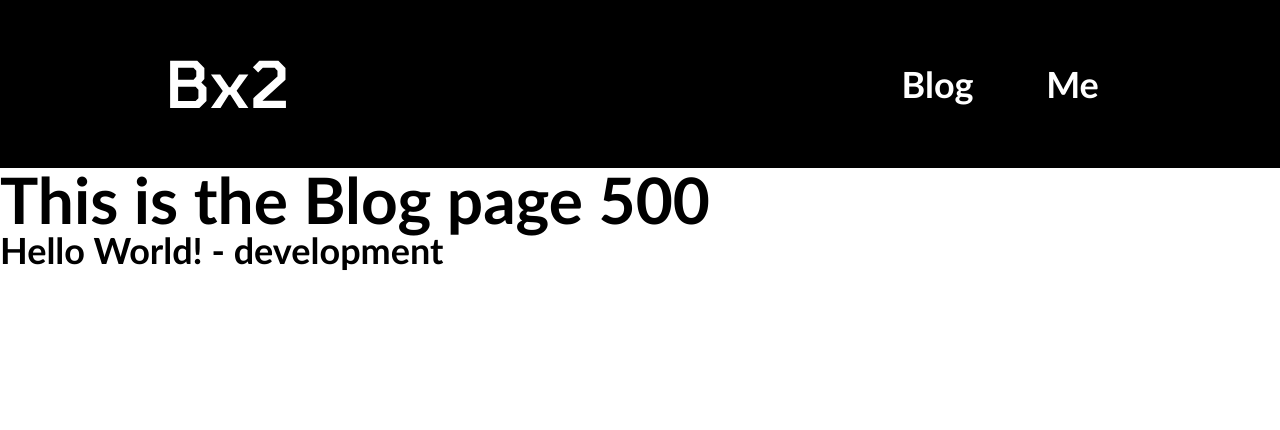
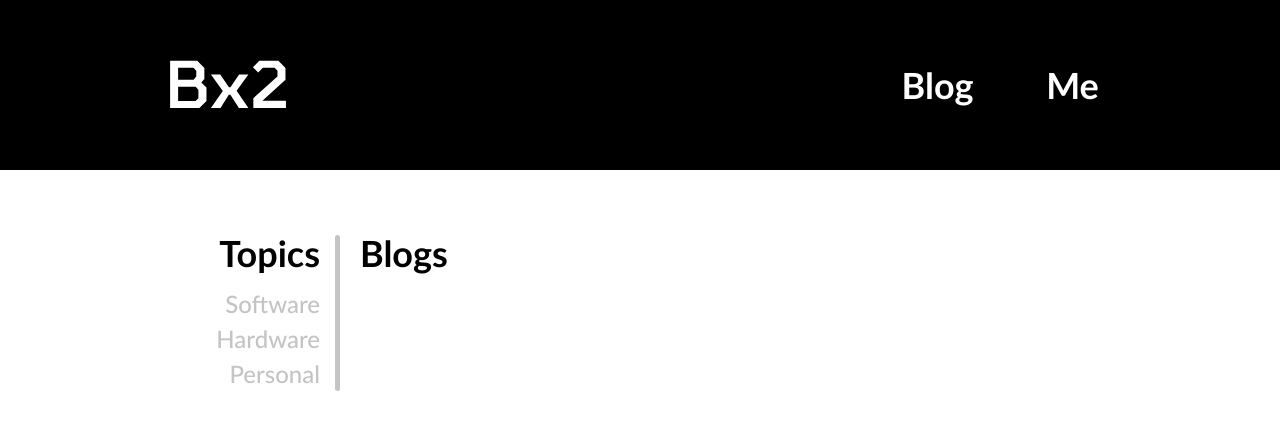
Before and after one commit to BenasB/benasb.github.io, a React app: page / in a window 1280 px wide. Shown: the top 430 px of the page. Built offline with nearby package versions, Linux system fonts and the light colour scheme.

Commit message:
Added topicList and blogList components

```diff
--- /dev/null
+++ b/src/components/blogList/blogList.module.scss
@@ -0,0 +1,33 @@
+@use 'styles/partials/_variables';
+
+.container {
+  max-width: 1000px;
+  margin: 0 auto;
+  display: flex;
+}
+
+.content {
+  width: 100%;
+}
+
+.sidePanel {
+  min-width: 200px;
+  position: relative;
+  text-align: right;
+  padding-right: 5px + 15px;
+  margin-right: 20px;
+}
+
+.sidePanelTitle {
+  margin-bottom: 15px;
+}
+
+.pipeDecoration {
+  width: 5px;
+  height: 100%;
+  border-radius: 20px;
+  background-color: variables.$inactive-color;
+  position: absolute;
+  right: 0;
+  top: 0;
+}
--- /dev/null
+++ b/src/components/blogList/blogList.tsx
@@ -0,0 +1,19 @@
+import style from './blogList.module.scss';
+import TopicList from 'components/topicList/topicList';
+
+const BlogList: React.FC = () => {
+  return (
+    <div className={style.container}>
+      <div className={style.sidePanel}>
+        <h2 className={style.sidePanelTitle}>Topics</h2>
+        <TopicList />
+        <div className={style.pipeDecoration} />
+      </div>
+      <div className={style.content}>
+        <h2>Blogs</h2>
+      </div>
+    </div>
+  );
+};
+
+export default BlogList;
--- a/src/components/header/header.module.scss
+++ b/src/components/header/header.module.scss
@@ -4,9 +4,11 @@
 .container {
   background-color: variables.$base-color;
   padding: 60px 0;
+  margin-bottom: 65px;
 
   @include mixins.onMobile {
     padding: 50px 0;
+    margin-bottom: 10px;
   }
 }
 
@@ -35,6 +37,10 @@
 
     &:first-child {
       margin-right: 60px;
+
+      @include mixins.onMobile {
+        margin-right: 10vw;
+      }
     }
   }
 
--- a/src/components/header/header.tsx
+++ b/src/components/header/header.tsx
@@ -6,9 +6,11 @@ const Header = () => {
   return (
     <header className={style.container}>
       <div className={style.content}>
-        <img src={logo} alt="logo" />
+        <Link to="/">
+          <img src={logo} alt="logo" />
+        </Link>
         <nav className={style.navigation}>
-          <Link to="/blog">Blog</Link>
+          <Link to="/">Blog</Link>
           <Link to="/me">Me</Link>
         </nav>
       </div>
--- /dev/null
+++ b/src/components/topicList/topicList.module.scss
@@ -0,0 +1,18 @@
+@use 'styles/partials/_variables';
+
+.listItem {
+  list-style: none;
+  cursor: pointer;
+  color: variables.$inactive-color;
+  transition-duration: variables.$transition-duration-regular;
+  line-height: 35px;
+
+  &:hover {
+    color: variables.$base-text-color;
+    padding-right: 15px;
+
+    h3 {
+      font-weight: variables.$font-weight-bold;
+    }
+  }
+}
--- /dev/null
+++ b/src/components/topicList/topicList.tsx
@@ -0,0 +1,19 @@
+import style from './topicList.module.scss';
+
+const TopicList: React.FC = () => {
+  const topics = ['Software', 'Hardware', 'Personal'];
+
+  return (
+    <ul>
+      {topics.map((topic: string, key: number) => {
+        return (
+          <li key={key} className={style.listItem}>
+            <h3>{topic}</h3>
+          </li>
+        );
+      })}
+    </ul>
+  );
+};
+
+export default TopicList;
--- a/src/pages/blog.tsx
+++ b/src/pages/blog.tsx
@@ -1,8 +1,9 @@
+import BlogList from 'components/blogList/blogList';
+
 const Blog: React.FC = () => {
   return (
     <>
-      <h1>This is the Blog page 500</h1>
-      <h2>Hello World! - {process.env.NODE_ENV}</h2>
+      <BlogList />
     </>
   );
 };
--- a/src/styles/main.scss
+++ b/src/styles/main.scss
@@ -18,17 +18,17 @@ body {
 
 h1 {
   font-size: variables.$font-size-heading-large;
-  font-weight: 700;
+  font-weight: variables.$font-weight-bold;
 }
 
 h2 {
   font-size: variables.$font-size-heading-medium;
-  font-weight: 700;
+  font-weight: variables.$font-weight-bold;
 }
 
 h3 {
   font-size: variables.$font-size-heading-small;
-  font-weight: 500;
+  font-weight: variables.$font-weight-regular;
 }
 
 p,
--- a/src/styles/partials/_variables.scss
+++ b/src/styles/partials/_variables.scss
@@ -8,4 +8,9 @@ $font-size-heading-medium: 2.25em;
 $font-size-heading-small: 1.5em;
 $font-size-paragraph: 1.125em;
 
+$font-weight-regular: 500;
+$font-weight-bold: 700;
+
 $breakpoint-mobile: 576px;
+
+$transition-duration-regular: 0.25s;
```
